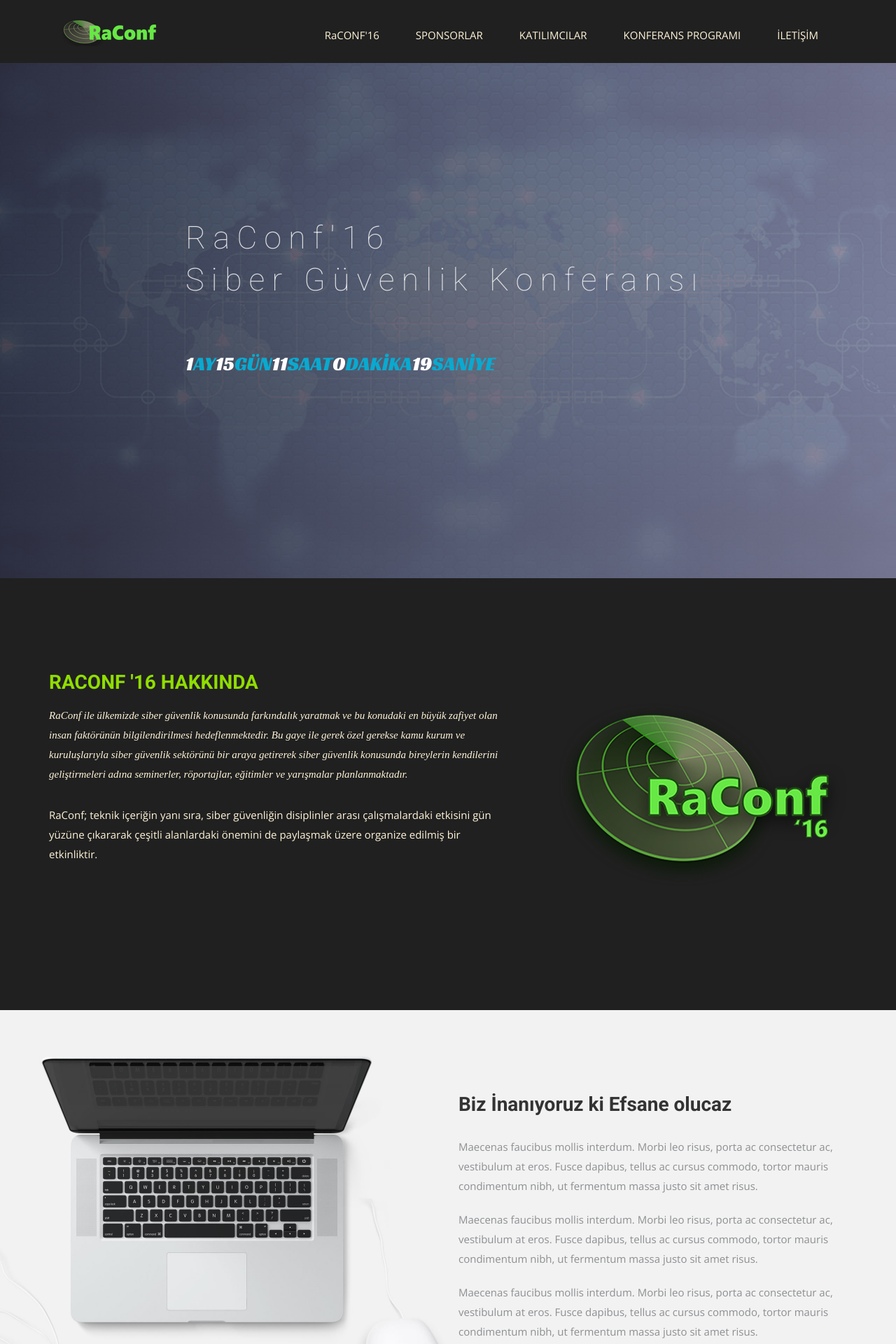
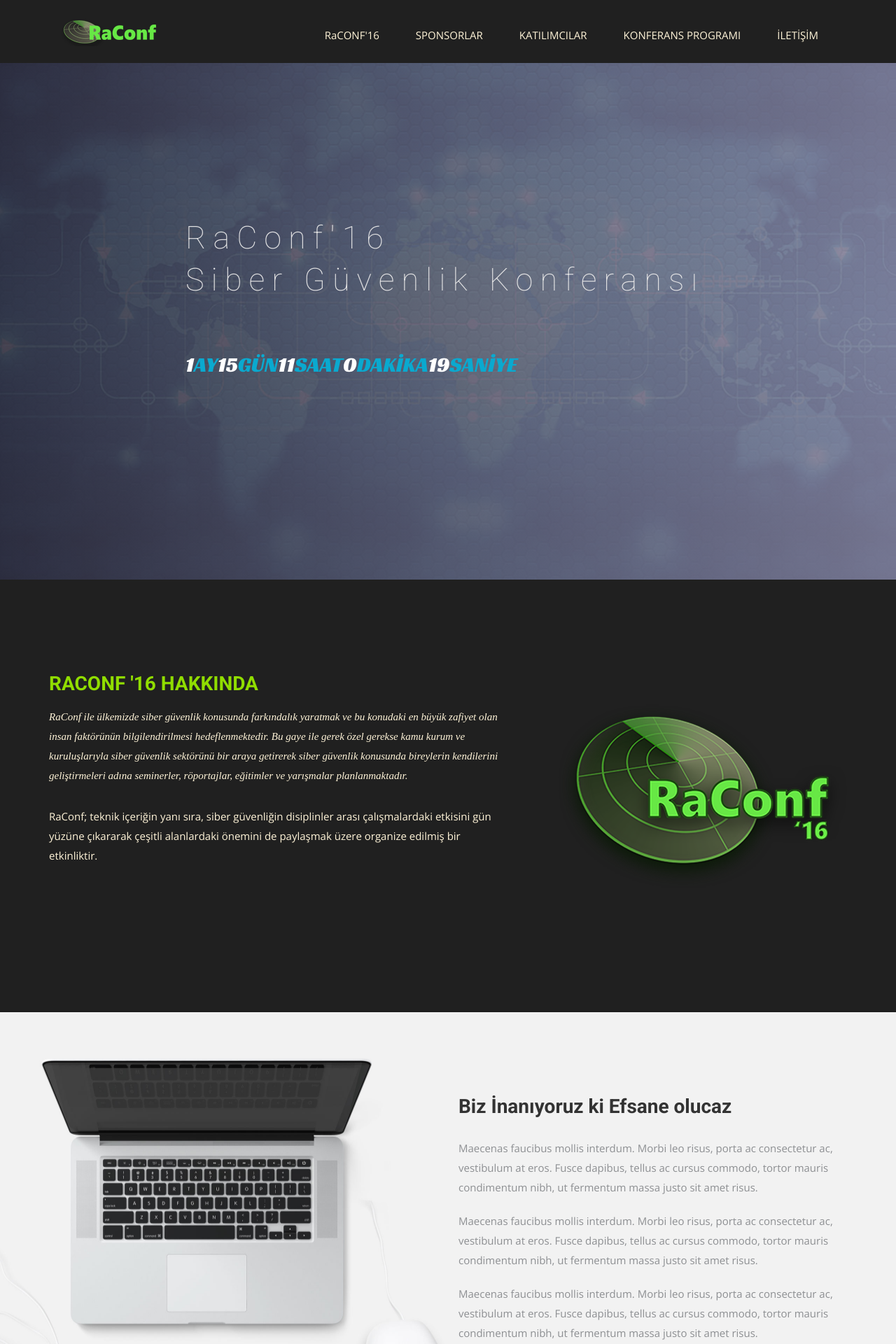
Before and after one commit to bilkamp/bilkamp19.github.io, a Jekyll site: the page built from index.html, in a window 1280 px wide. Shown: the top 1920 px of the page at 70% size. Built offline with Jekyll 4.4.1, drawn with Linux system fonts in a browser that asks for light colours; nearby versions of some CDN libraries; some web fonts are replaced.

Commit message:
Değişiklikler

```diff
--- a/index.html
+++ b/index.html
@@ -13,24 +13,24 @@
           <h1 class="animated fadeInUp">RaConf'16 <br> Siber Güvenlik Konferansı</h1>
           <div>
             <div class="countdown-divs">
-              <h3 id="aylar" class="countdown" style="float:left">0</h3>
-              <h3 style="float:left;" class="cd-cyan-font">AY</h3>
+              <h2 id="aylar" class="countdown" style="float:left">0</h2>
+              <h2 style="float:left;" class="cd-cyan-font">AY</h2>
             </div>
             <div class="countdown-divs">
-              <h3 id="gunler" class="countdown" style="float:left">0</h3>
-              <h3 style="float:left" class="cd-cyan-font">GÜN</h3>
+              <h2 id="gunler" class="countdown" style="float:left">0</h2>
+              <h2 style="float:left" class="cd-cyan-font">GÜN</h2>
             </div>
             <div class="countdown-divs">
-              <h3 id="saatler" class="countdown" style="float:left">0</h3>
-              <h3 style="float:left" class="cd-cyan-font">SAAT</h3>
+              <h2 id="saatler" class="countdown" style="float:left">0</h2>
+              <h2 style="float:left" class="cd-cyan-font">SAAT</h2>
             </div>
             <div class="countdown-divs">
-              <h3 id="dakikalar" class="countdown" style="float:left">0</h3>
-              <h3 style="float:left" class="cd-cyan-font">DAKİKA</h3>
+              <h2 id="dakikalar" class="countdown" style="float:left">0</h2>
+              <h2 style="float:left" class="cd-cyan-font">DAKİKA</h2>
             </div>
             <div class="countdown-divs">
-              <h3 id="saniyeler" class="countdown" style="float:left">0</h3>
-              <h3 style="float:left" class="cd-cyan-font">SANİYE</h3>
+              <h2 id="saniyeler" class="countdown" style="float:left">0</h2>
+              <h2 style="float:left" class="cd-cyan-font">SANİYE</h2>
             </div>
           </div>
         </div>
```
